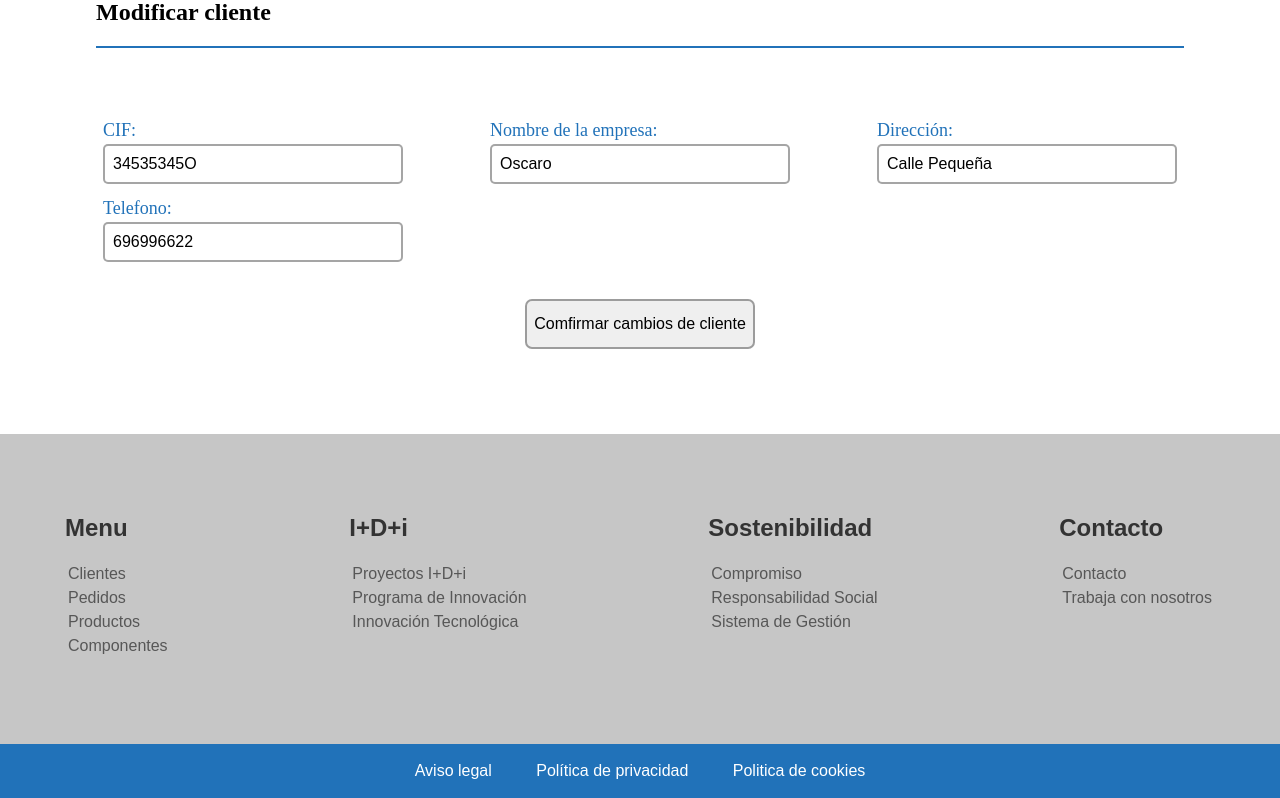
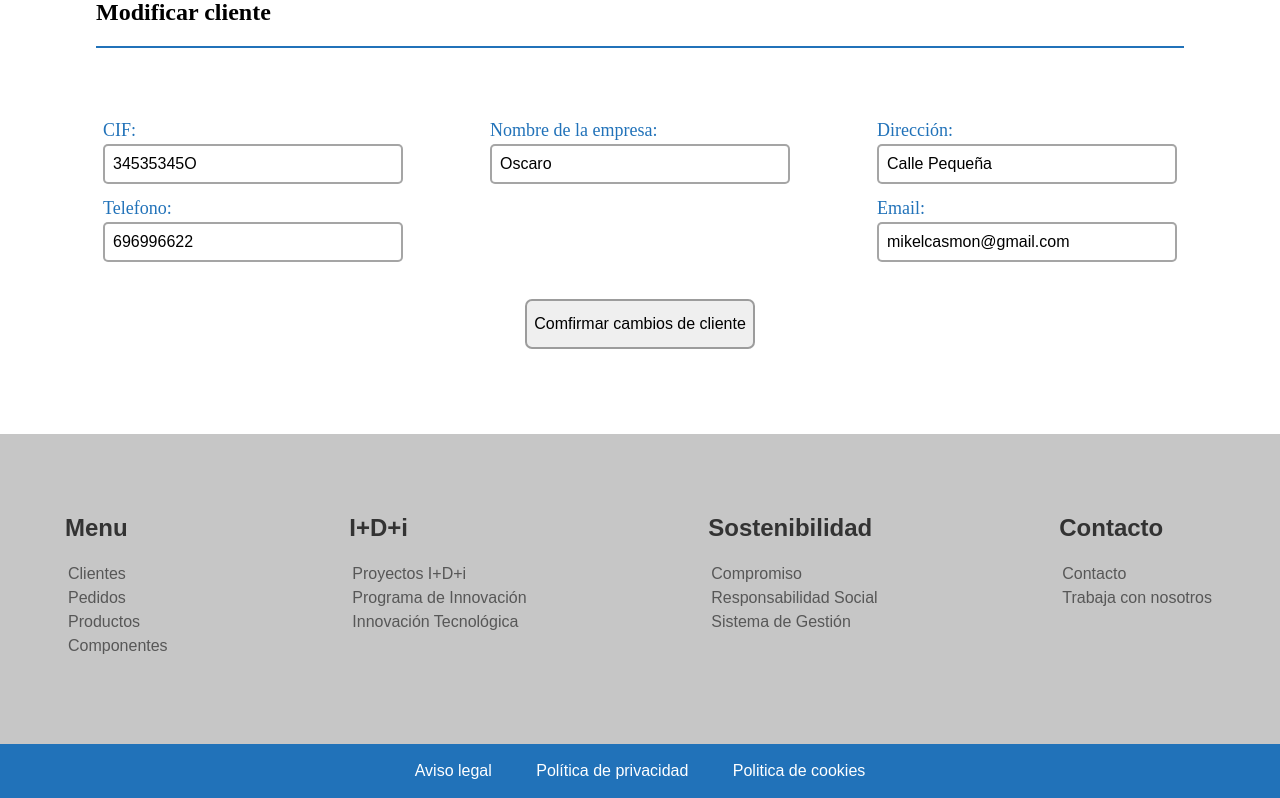
Before and after one commit to casconmikel/Proyecto_IW, a Django app: page /appGestionPedidos/modificar-cliente/12/ in a window 1280 px wide. Shown: the part 190-988 px from the top of the page. Run offline with Django 4.2, Linux system fonts and the light colour scheme; data comes from the database, SQL or seed files in the repository; both versions use the stored data as it was after the commit; parts of the project's set-up code (start-up, migrations or seed data) failed here and were passed over; some libraries are stand-ins or nearby versions.

Commit message:
comprobacion de formulario

```diff
--- a/Proyecto_IW/appGestionPedidos/forms.py
+++ b/Proyecto_IW/appGestionPedidos/forms.py
@@ -7,10 +7,10 @@ class ClienteForm(forms.ModelForm):
         model = Cliente
         fields = '__all__'
         widgets = {
-            'CIF': forms.TextInput(attrs={'placeholder': 'Ej.: A12147193'}),
+            'CIF': forms.TextInput(attrs={'placeholder': 'Ej.: A12147193', 'id': 'cif'}),
             'nombreEmpresa': forms.TextInput(attrs={'placeholder': 'Ej.: Forjas Alavesas'}),
             'direccion': forms.TextInput(attrs={'placeholder': 'Ej.: Calle Postas 4'}),
-            'datosContacto': forms.NumberInput(attrs={'placeholder': 'Ej.: 660862421'}),
+            'datosContacto': forms.NumberInput(attrs={'placeholder': 'Ej.: 660862421', 'id': 'tel'}),
             'email': forms.EmailInput(attrs={'placeholder': 'Ej.: elnano33@gmail.com'}),
         }
 
--- /dev/null
+++ b/Proyecto_IW/appGestionPedidos/static/javascript/comprobacionCampos.js
@@ -0,0 +1,46 @@
+document.addEventListener("DOMContentLoaded", function() {
+    document.getElementById("formulario").addEventListener('submit', validarFormulario);
+    document.getElementById("formulario2").addEventListener('submit', validarFormulario);
+  });
+
+  function validarFormulario(e) {
+
+    var cif = document.getElementById('cif').value;
+    var letraInicial = cif.charAt(0);
+    var telefono = document.getElementById('tel').value;
+
+    // comprobacion de que el primer caracter es una letra
+    if (!/[ABCDEFGHJKLMNPQRSUVW]/.test(letraInicial)) {
+        e.preventDefault();
+        Swal.fire({
+            icon: 'error',
+            title: 'Oops...',
+            text: 'El primer digito del CIF debe de ser una letra mayuscula.',
+          })
+
+      return false;
+    }
+
+    // comprobacion de que el cif tiene 9 caracteres
+    if (cif.length !== 9) {
+        e.preventDefault();
+        Swal.fire({
+            icon: 'error',
+            title: 'Oops...',
+            text: 'El cif debe de tener 9 caracteres.',
+          })
+
+      return false;
+    }
+    if (telefono.length !== 9) {
+        e.preventDefault();
+        Swal.fire({
+            icon: 'warning',
+            title: 'Oops...',
+            text: 'El telefono debe de tener 9 caracteres.',
+          })
+
+      return false;
+    }
+
+  }
--- a/Proyecto_IW/appGestionPedidos/static/javascript/notificacionBorrar.js
+++ b/Proyecto_IW/appGestionPedidos/static/javascript/notificacionBorrar.js
@@ -17,11 +17,6 @@ const btnsEliminacion = document.querySelectorAll('.btnEliminacion');
                 if (result.isConfirmed) {
                     window.location = this.href;
 
-                    // Swal.fire(
-                    //     'Deleted!',
-                    //     'Your file has been deleted.',
-                    //     'success'
-                    // )
                 }
 
             })
--- a/Proyecto_IW/appGestionPedidos/templates/appGestionPedidos/cliente_create.html
+++ b/Proyecto_IW/appGestionPedidos/templates/appGestionPedidos/cliente_create.html
@@ -11,11 +11,11 @@
         <h2>Nuevo cliente</h2>
         <div class="main_line_blue"></div>
     </div>
-    <form class="main_form" action="{% url 'cliente_create' %}" method="POST">
+    <form id="formulario" class="main_form" action="{% url 'cliente_create' %}" method="POST">
         {% csrf_token %}
         <div class="main_form_container">
             <div class="main_form_field">
-                <label for="{{ formulario.CIF.id_for_label }}">CIF: </label>
+                <label  for="{{ formulario.CIF.id_for_label }}">CIF: </label>
                 {{ formulario.CIF }}
                 {{ formulario.CIF.errors }}
             </div>
@@ -30,9 +30,9 @@
                 {{ formulario.direccion }}
             </div>
             <div class="main_form_field">
-                {{ formulario.datosContacto.errors }}
                 <label for="{{ formulario.datosContacto.id_for_label }}">Telefono: </label>
                 {{ formulario.datosContacto }}
+                {{ formulario.datosContacto.errors }}
             </div>
             <div class="main_form_field">
                 {{ formulario.email.errors }}
--- a/Proyecto_IW/appGestionPedidos/templates/appGestionPedidos/cliente_modify.html
+++ b/Proyecto_IW/appGestionPedidos/templates/appGestionPedidos/cliente_modify.html
@@ -11,13 +11,14 @@
         <h2>Modificar cliente</h2>
         <div class="main_line_blue"></div>
     </div>
-    <form class="main_form" action="" method="post">
+    <form id="formulario2" class="main_form" action="" method="post">
         {% csrf_token %}
         <div class="main_form_container">
             <div class="main_form_field">
-                {{ formulario.CIF.errors }}
+
                 <label for="{{ formulario.CIF.id_for_label }}">CIF: </label>
                 {{ formulario.CIF }}
+                {{ formulario.CIF.errors }}
             </div>
             <div class="main_form_field">
                 {{ formulario.nombreEmpresa.errors }}
@@ -34,6 +35,11 @@
                 <label for="{{ formulario.datosContacto.id_for_label }}">Telefono: </label>
                 {{ formulario.datosContacto }}
             </div>
+            <div class="main_form_field">
+                {{ formulario.email.errors }}
+                <label for="{{ formulario.email.id_for_label }}">Email: </label>
+                {{ formulario.email }}
+            </div>
         </div>
         <div class="main_form_button">
             <input type="submit" value="Comfirmar cambios de cliente" />
--- a/Proyecto_IW/appGestionPedidos/templates/base.html
+++ b/Proyecto_IW/appGestionPedidos/templates/base.html
@@ -112,9 +112,11 @@
         </div>
     </footer>
 
+    <script src="{% static 'javascript/comprobacionCampos.js' %}"></script>
     <script src="{% static 'javascript/modoNoche_dia.js' %}"></script>
     <script src="https://cdn.jsdelivr.net/npm/sweetalert2@11"></script>
     <script src="{% static 'javascript/notificacionBorrar.js' %}"></script>
+
 
 </body>
 
```
Also changed, not shown: Proyecto_IW/appGestionPedidos/static/CSS/darkmode.css (line endings or trailing spaces), Proyecto_IW/db.sqlite3.
